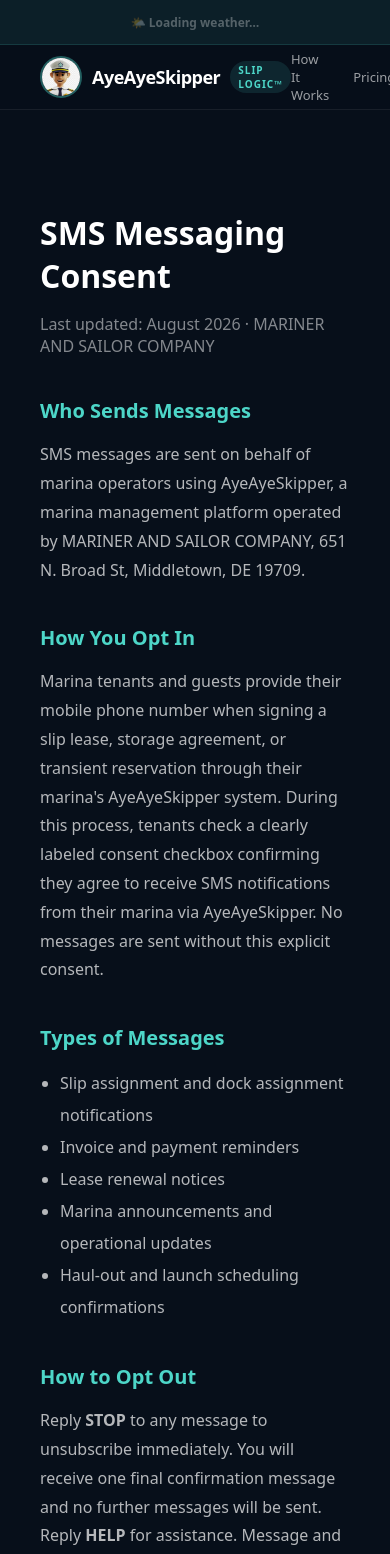
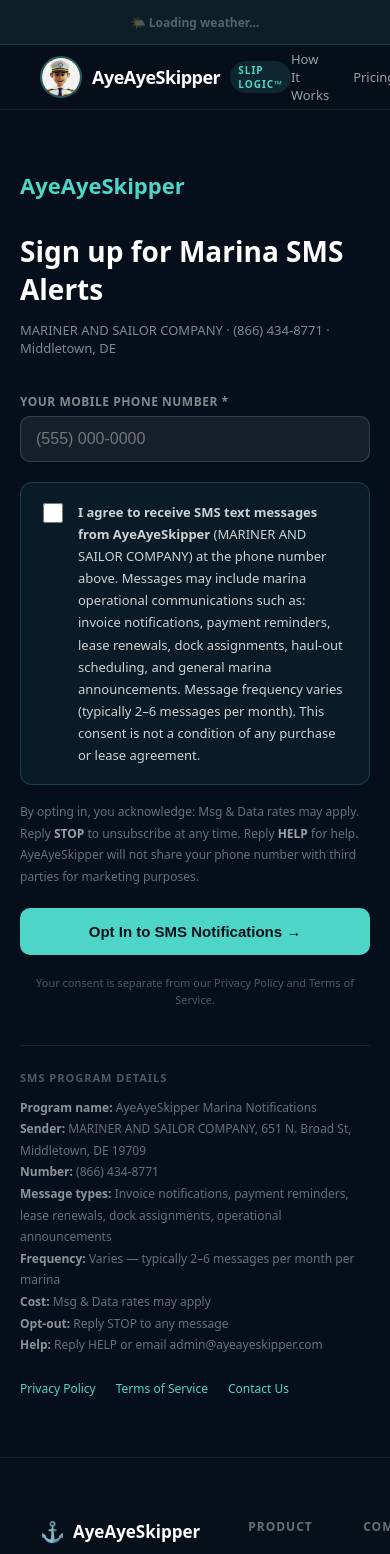
Before and after one commit to marketing356/ayeayeskipper-landing, a Next.js app: page /sms-consent in a window 390 px wide. Shown: the top 1554 px of the page. Built offline with nearby package versions, Linux system fonts and the light colour scheme; no server answers.

Commit message:
SMS consent: proper opt-in form with phone field, checkbox, disclosures

```diff
--- a/src/app/sms-consent/page.tsx
+++ b/src/app/sms-consent/page.tsx
@@ -1,61 +1,170 @@
+'use client'
+import { useState } from 'react'
+
 export default function SmsConsent() {
+  const [phone, setPhone]         = useState('')
+  const [agreed, setAgreed]       = useState(false)
+  const [submitted, setSubmitted] = useState(false)
+  const [error, setError]         = useState('')
+
+  function formatPhone(val: string) {
+    const digits = val.replace(/\D/g, '').slice(0, 10)
+    if (digits.length <= 3) return digits
+    if (digits.length <= 6) return `(${digits.slice(0,3)}) ${digits.slice(3)}`
+    return `(${digits.slice(0,3)}) ${digits.slice(3,6)}-${digits.slice(6)}`
+  }
+
+  function handleSubmit(e: React.FormEvent) {
+    e.preventDefault()
+    const digits = phone.replace(/\D/g, '')
+    if (digits.length < 10) { setError('Please enter a valid 10-digit US phone number.'); return }
+    if (!agreed) { setError('You must check the consent box to opt in.'); return }
+    setError('')
+    setSubmitted(true)
+  }
+
+  const S = {
+    page: {
+      minHeight: '100vh',
+      background: '#050f1c',
+      color: '#fff',
+      fontFamily: "system-ui,-apple-system,'Segoe UI',Roboto,sans-serif",
+      padding: '60px 20px',
+    } as React.CSSProperties,
+    wrap: { maxWidth: 560, margin: '0 auto' } as React.CSSProperties,
+    logo: { fontSize: 22, fontWeight: 900, color: '#4dd6c8', marginBottom: 32, display: 'block' } as React.CSSProperties,
+    h1: { fontSize: 28, fontWeight: 900, marginBottom: 8 } as React.CSSProperties,
+    sub: { color: 'rgba(255,255,255,0.5)', fontSize: 13, marginBottom: 36 } as React.CSSProperties,
+    label: { display: 'block', fontSize: 12, fontWeight: 700, color: 'rgba(255,255,255,0.5)', textTransform: 'uppercase' as const, letterSpacing: 0.5, marginBottom: 6 },
+    input: {
+      width: '100%', padding: '13px 15px', background: 'rgba(255,255,255,0.07)',
+      border: '1px solid rgba(255,255,255,0.15)', borderRadius: 10, color: '#fff',
+      fontSize: 16, outline: 'none', boxSizing: 'border-box' as const, marginBottom: 20,
+    } as React.CSSProperties,
+    consentBox: {
+      background: 'rgba(77,214,200,0.06)', border: '1px solid rgba(77,214,200,0.2)',
+      borderRadius: 12, padding: '18px', marginBottom: 16,
+    } as React.CSSProperties,
+    checkRow: { display: 'flex', alignItems: 'flex-start', gap: 12, cursor: 'pointer' } as React.CSSProperties,
+    checkbox: { width: 20, height: 20, marginTop: 2, flexShrink: 0, accentColor: '#4dd6c8', cursor: 'pointer' } as React.CSSProperties,
+    consentText: { fontSize: 13, lineHeight: 1.7, color: 'rgba(255,255,255,0.8)' } as React.CSSProperties,
+    disclosures: {
+      fontSize: 12, color: 'rgba(255,255,255,0.4)', lineHeight: 1.8, marginBottom: 20,
+    } as React.CSSProperties,
+    btn: {
+      width: '100%', padding: '15px', background: '#4dd6c8', color: '#050f1c',
+      border: 'none', borderRadius: 10, fontSize: 15, fontWeight: 900,
+      cursor: 'pointer', marginBottom: 8,
+    } as React.CSSProperties,
+    error: { color: '#f87171', fontSize: 13, marginBottom: 12 } as React.CSSProperties,
+    divider: { borderTop: '1px solid rgba(255,255,255,0.08)', margin: '36px 0 24px' } as React.CSSProperties,
+    policyRow: { display: 'flex', gap: 20, fontSize: 12, color: 'rgba(255,255,255,0.35)' } as React.CSSProperties,
+    link: { color: '#4dd6c8', textDecoration: 'none' } as React.CSSProperties,
+  }
+
+  if (submitted) return (
+    <div style={S.page}>
+      <div style={S.wrap}>
+        <span style={S.logo}>AyeAyeSkipper</span>
+        <div style={{ textAlign: 'center', padding: '60px 20px' }}>
+          <div style={{ fontSize: 52, marginBottom: 16 }}>✅</div>
+          <h2 style={{ fontSize: 24, fontWeight: 800, marginBottom: 12 }}>You&apos;re opted in!</h2>
+          <p style={{ color: 'rgba(255,255,255,0.6)', lineHeight: 1.7 }}>
+            You&apos;ll receive SMS notifications from your marina via AyeAyeSkipper at the number you provided.<br /><br />
+            Reply <strong>STOP</strong> at any time to unsubscribe. Reply <strong>HELP</strong> for assistance.<br />
+            Msg &amp; Data rates may apply.
+          </p>
+        </div>
+      </div>
+    </div>
+  )
+
   return (
-    <main style={{ maxWidth: 760, margin: '0 auto', padding: '80px 40px', fontFamily: "system-ui,-apple-system,'Segoe UI',Roboto,sans-serif", color: '#fff' }}>
-      <h1 style={{ fontSize: 32, fontWeight: 900, marginBottom: 8 }}>SMS Messaging Consent</h1>
-      <p style={{ color: 'rgba(255,255,255,0.5)', marginBottom: 40 }}>Last updated: August 2026 · MARINER AND SAILOR COMPANY</p>
+    <div style={S.page}>
+      <div style={S.wrap}>
+        <span style={S.logo}>AyeAyeSkipper</span>
+        <h1 style={S.h1}>Sign up for Marina SMS Alerts</h1>
+        <p style={S.sub}>
+          MARINER AND SAILOR COMPANY · (866) 434-8771 · Middletown, DE
+        </p>
 
-      <section style={{ marginBottom: 40 }}>
-        <h2 style={{ fontSize: 20, fontWeight: 700, color: '#4dd6c8', marginBottom: 12 }}>Who Sends Messages</h2>
-        <p style={{ color: 'rgba(255,255,255,0.7)', lineHeight: 1.8 }}>
-          SMS messages are sent on behalf of marina operators using AyeAyeSkipper, a marina management platform
-          operated by MARINER AND SAILOR COMPANY, 651 N. Broad St, Middletown, DE 19709.
-        </p>
-      </section>
+        <form onSubmit={handleSubmit}>
+          {/* Phone number field */}
+          <label style={S.label}>Your Mobile Phone Number *</label>
+          <input
+            type="tel"
+            inputMode="numeric"
+            placeholder="(555) 000-0000"
+            value={phone}
+            onChange={e => setPhone(formatPhone(e.target.value))}
+            style={S.input}
+            required
+          />
 
-      <section style={{ marginBottom: 40 }}>
-        <h2 style={{ fontSize: 20, fontWeight: 700, color: '#4dd6c8', marginBottom: 12 }}>How You Opt In</h2>
-        <p style={{ color: 'rgba(255,255,255,0.7)', lineHeight: 1.8 }}>
-          Marina tenants and guests provide their mobile phone number when signing a slip lease, storage agreement,
-          or transient reservation through their marina's AyeAyeSkipper system. During this process, tenants check
-          a clearly labeled consent checkbox confirming they agree to receive SMS notifications from their marina
-          via AyeAyeSkipper. No messages are sent without this explicit consent.
-        </p>
-      </section>
+          {/* Standalone SMS consent checkbox */}
+          <div style={S.consentBox}>
+            <label style={S.checkRow}>
+              <input
+                type="checkbox"
+                checked={agreed}
+                onChange={e => setAgreed(e.target.checked)}
+                style={S.checkbox}
+                required
+              />
+              <span style={S.consentText}>
+                <strong>I agree to receive SMS text messages from AyeAyeSkipper</strong> (MARINER AND SAILOR COMPANY)
+                at the phone number above. Messages may include marina operational communications such as:
+                invoice notifications, payment reminders, lease renewals, dock assignments, haul-out scheduling,
+                and general marina announcements. Message frequency varies (typically 2–6 messages per month).
+                This consent is not a condition of any purchase or lease agreement.
+              </span>
+            </label>
+          </div>
 
-      <section style={{ marginBottom: 40 }}>
-        <h2 style={{ fontSize: 20, fontWeight: 700, color: '#4dd6c8', marginBottom: 12 }}>Types of Messages</h2>
-        <ul style={{ color: 'rgba(255,255,255,0.7)', lineHeight: 2, paddingLeft: 20 }}>
-          <li>Slip assignment and dock assignment notifications</li>
-          <li>Invoice and payment reminders</li>
-          <li>Lease renewal notices</li>
-          <li>Marina announcements and operational updates</li>
-          <li>Haul-out and launch scheduling confirmations</li>
-        </ul>
-      </section>
+          {/* Required disclosures */}
+          <p style={S.disclosures}>
+            By opting in, you acknowledge: Msg &amp; Data rates may apply. Reply <strong style={{ color: 'rgba(255,255,255,0.6)' }}>STOP</strong> to
+            unsubscribe at any time. Reply <strong style={{ color: 'rgba(255,255,255,0.6)' }}>HELP</strong> for help.
+            AyeAyeSkipper will not share your phone number with third parties for marketing purposes.
+          </p>
 
-      <section style={{ marginBottom: 40 }}>
-        <h2 style={{ fontSize: 20, fontWeight: 700, color: '#4dd6c8', marginBottom: 12 }}>How to Opt Out</h2>
-        <p style={{ color: 'rgba(255,255,255,0.7)', lineHeight: 1.8 }}>
-          Reply <strong>STOP</strong> to any message to unsubscribe immediately. You will receive one final
-          confirmation message and no further messages will be sent. Reply <strong>HELP</strong> for assistance.
-          Message and data rates may apply.
-        </p>
-      </section>
+          {error && <p style={S.error}>{error}</p>}
 
-      <section style={{ marginBottom: 40 }}>
-        <h2 style={{ fontSize: 20, fontWeight: 700, color: '#4dd6c8', marginBottom: 12 }}>Message Frequency</h2>
-        <p style={{ color: 'rgba(255,255,255,0.7)', lineHeight: 1.8 }}>
-          Message frequency varies based on marina activity. Most tenants receive 2–6 messages per month.
-        </p>
-      </section>
+          <button type="submit" style={S.btn}>
+            Opt In to SMS Notifications →
+          </button>
 
-      <section>
-        <h2 style={{ fontSize: 20, fontWeight: 700, color: '#4dd6c8', marginBottom: 12 }}>Contact</h2>
-        <p style={{ color: 'rgba(255,255,255,0.7)', lineHeight: 1.8 }}>
-          Questions? Email <a href="mailto:admin@ayeayeskipper.com" style={{ color: '#4dd6c8' }}>admin@ayeayeskipper.com</a> or
-          visit <a href="https://ayeayeskipper.com" style={{ color: '#4dd6c8' }}>ayeayeskipper.com</a>.
-        </p>
-      </section>
-    </main>
+          <p style={{ fontSize: 11, color: 'rgba(255,255,255,0.3)', textAlign: 'center', lineHeight: 1.6 }}>
+            Your consent is separate from our Privacy Policy and Terms of Service.
+          </p>
+        </form>
+
+        <div style={S.divider} />
+
+        {/* Program details */}
+        <div style={{ marginBottom: 24 }}>
+          <div style={{ fontSize: 11, fontWeight: 700, color: 'rgba(255,255,255,0.3)', textTransform: 'uppercase', letterSpacing: 1, marginBottom: 10 }}>
+            SMS Program Details
+          </div>
+          <p style={{ fontSize: 12, color: 'rgba(255,255,255,0.4)', lineHeight: 1.8 }}>
+            <strong style={{ color: 'rgba(255,255,255,0.55)' }}>Program name:</strong> AyeAyeSkipper Marina Notifications<br />
+            <strong style={{ color: 'rgba(255,255,255,0.55)' }}>Sender:</strong> MARINER AND SAILOR COMPANY, 651 N. Broad St, Middletown, DE 19709<br />
+            <strong style={{ color: 'rgba(255,255,255,0.55)' }}>Number:</strong> (866) 434-8771<br />
+            <strong style={{ color: 'rgba(255,255,255,0.55)' }}>Message types:</strong> Invoice notifications, payment reminders, lease renewals, dock assignments, operational announcements<br />
+            <strong style={{ color: 'rgba(255,255,255,0.55)' }}>Frequency:</strong> Varies — typically 2–6 messages per month per marina<br />
+            <strong style={{ color: 'rgba(255,255,255,0.55)' }}>Cost:</strong> Msg &amp; Data rates may apply<br />
+            <strong style={{ color: 'rgba(255,255,255,0.55)' }}>Opt-out:</strong> Reply STOP to any message<br />
+            <strong style={{ color: 'rgba(255,255,255,0.55)' }}>Help:</strong> Reply HELP or email admin@ayeayeskipper.com
+          </p>
+        </div>
+
+        {/* Policy links — on same page per Twilio requirement */}
+        <div style={S.policyRow}>
+          <a href="/privacy" style={S.link}>Privacy Policy</a>
+          <a href="/terms" style={S.link}>Terms of Service</a>
+          <a href="mailto:admin@ayeayeskipper.com" style={S.link}>Contact Us</a>
+        </div>
+      </div>
+    </div>
   )
 }
```
